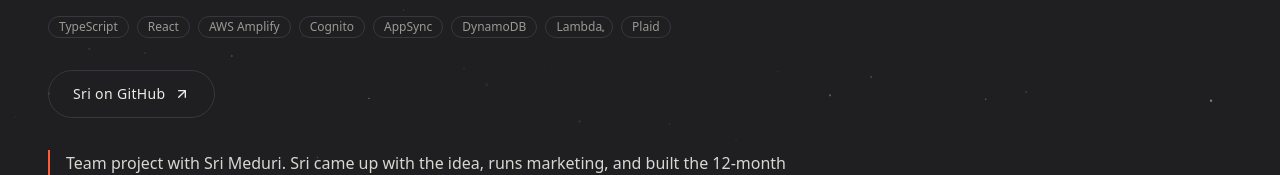
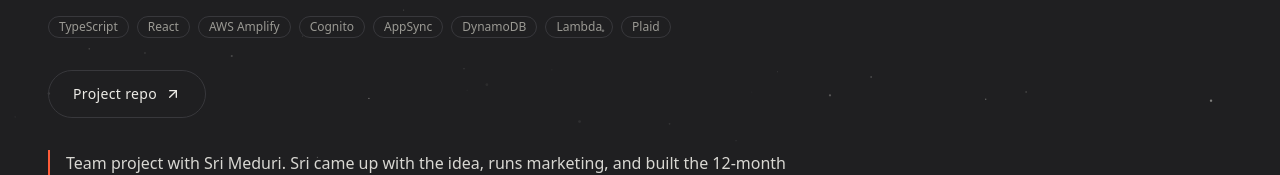
Before and after one commit to Xenon757/portfolio, a Next.js app: page /projects/modulos in a window 1280 px wide. Shown: the part 507-682 px from the top of the page. Built offline with nearby package versions, Linux system fonts and the light colour scheme; no server answers.

Commit message:
content: link the Modulos repo instead of Sri's profile

```diff
--- a/src/data/projects.ts
+++ b/src/data/projects.ts
@@ -248,7 +248,7 @@ export const projects: Project[] = [
     status: "in-progress",
     // No live link (per Aadi, Nov 2026): it's presented as an in-progress project.
     team: "Team project with Sri Meduri. Sri came up with the idea, runs marketing, and built the 12-month income vs. expenses chart. I built the app and its backend.",
-    links: [{ label: "Sri on GitHub", href: "https://github.com/sri-meduri" }],
+    links: [{ label: "Project repo", href: "https://github.com/sri-meduri/modulos" }],
     // No screenshots (per Aadi, Nov 2026): the UI is being redesigned.
     images: [],
     problem: [
```
Also changed, not shown: 1 other file (tests, documents, lock files or other folders).
